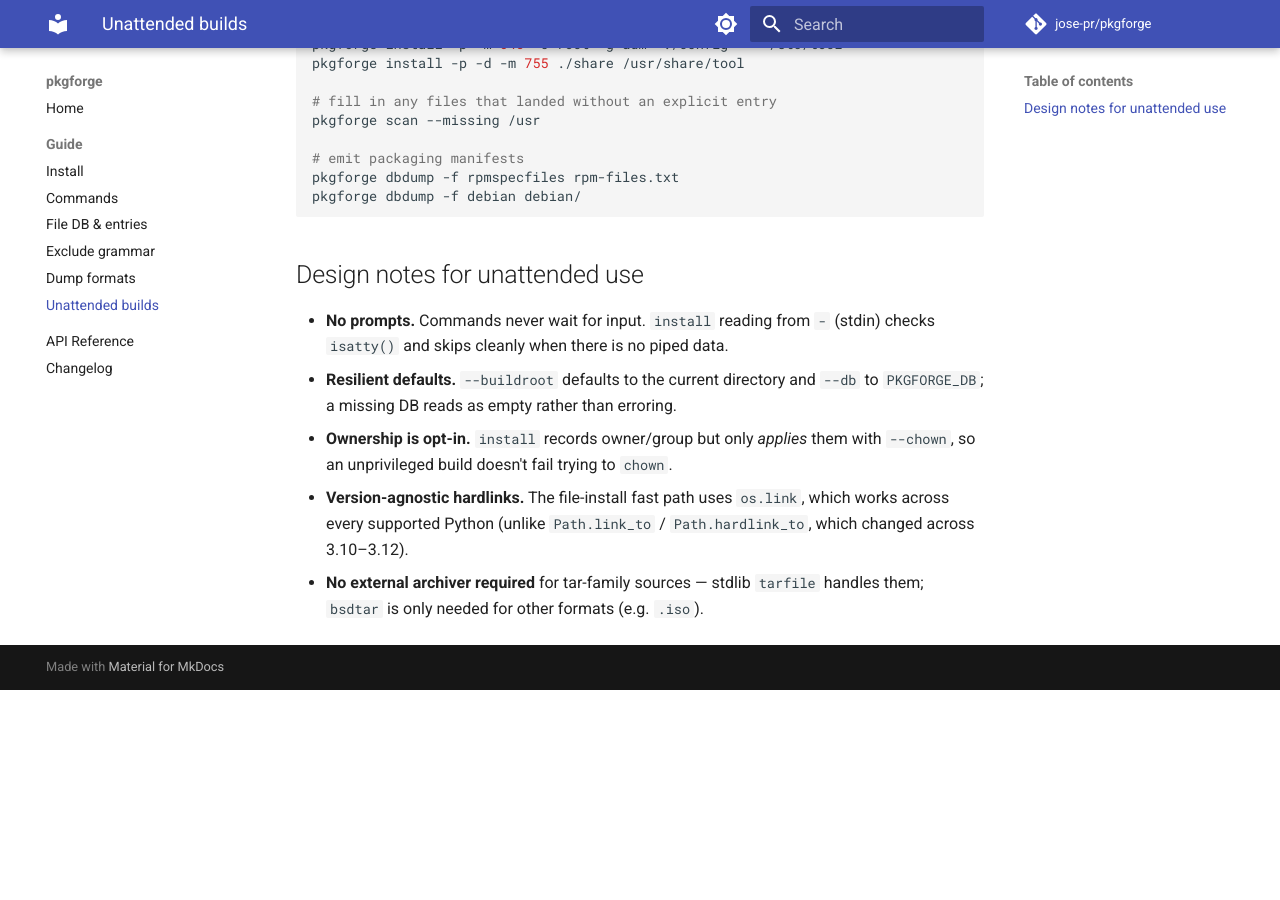
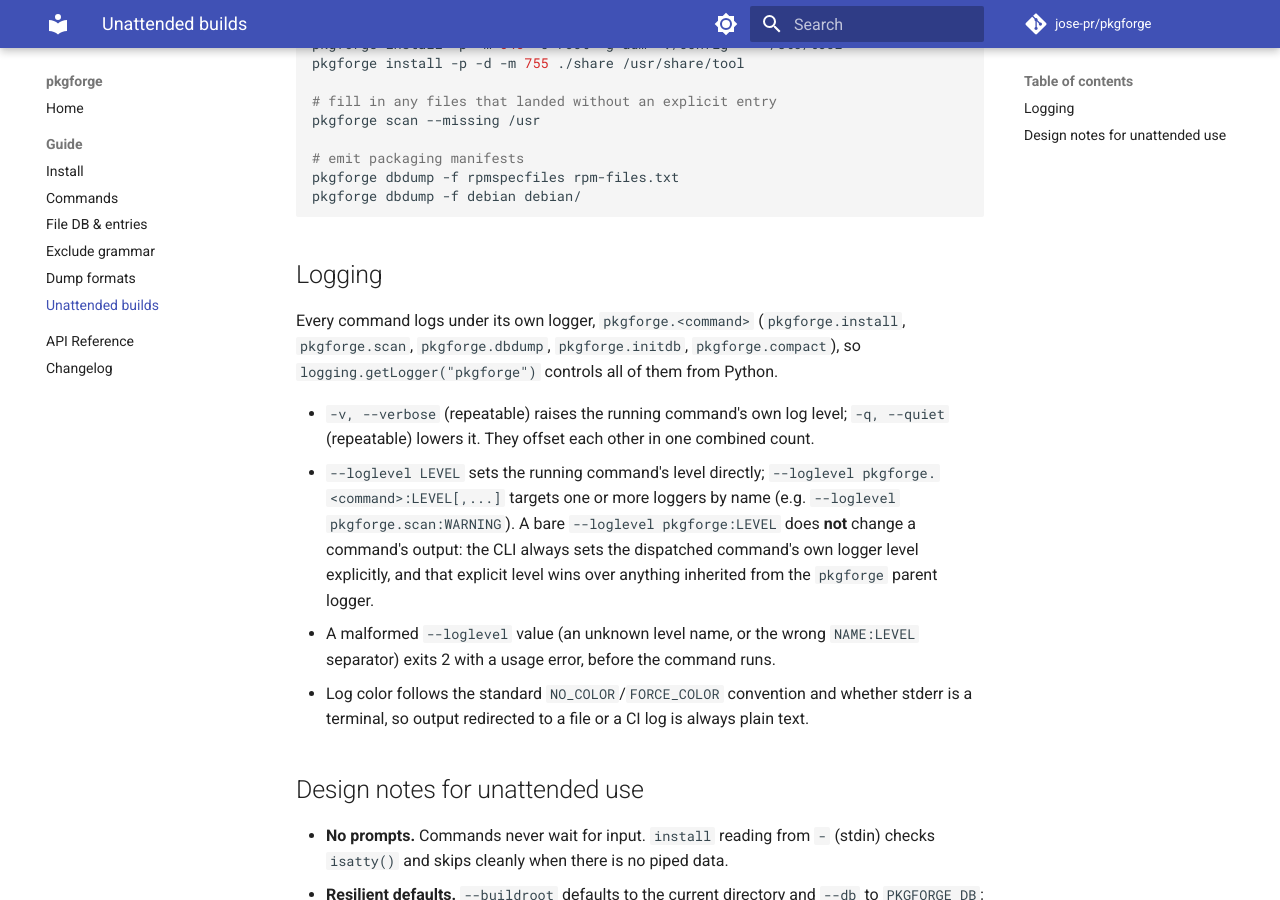
Before and after one commit to jose-pr/pkgforge, an MkDocs documentation site: the page built from docs/guide/unattended.md, in a window 1280 px wide and 900 px high, scrolled down 415 px. Built offline with MkDocs 1.6.1 and Material for MkDocs 9.7.7, drawn with Linux system fonts in a browser that asks for light colours; comment, search, counter and statistics services are not loaded; before the commit the page ends 1105 px from its top, so only the background shows below that.

Commit message:
docs: document -v, -q and --loglevel

````diff
--- a/docs/guide/unattended.md
+++ b/docs/guide/unattended.md
@@ -27,6 +27,27 @@ pkgforge dbdump -f rpmspecfiles rpm-files.txt
 pkgforge dbdump -f debian debian/
 ```
 
+## Logging
+
+Every command logs under its own logger, `pkgforge.<command>` (`pkgforge.install`,
+`pkgforge.scan`, `pkgforge.dbdump`, `pkgforge.initdb`, `pkgforge.compact`), so
+`logging.getLogger("pkgforge")` controls all of them from Python.
+
+- `-v, --verbose` (repeatable) raises the running command's own log level;
+  `-q, --quiet` (repeatable) lowers it. They offset each other in one combined
+  count.
+- `--loglevel LEVEL` sets the running command's level directly; `--loglevel
+  pkgforge.<command>:LEVEL[,...]` targets one or more loggers by name (e.g.
+  `--loglevel pkgforge.scan:WARNING`). A bare `--loglevel pkgforge:LEVEL` does
+  **not** change a command's output: the CLI always sets the dispatched
+  command's own logger level explicitly, and that explicit level wins over
+  anything inherited from the `pkgforge` parent logger.
+- A malformed `--loglevel` value (an unknown level name, or the wrong
+  `NAME:LEVEL` separator) exits 2 with a usage error, before the command runs.
+- Log color follows the standard `NO_COLOR`/`FORCE_COLOR` convention and
+  whether stderr is a terminal, so output redirected to a file or a CI log is
+  always plain text.
+
 ## Design notes for unattended use
 
 - **No prompts.** Commands never wait for input. `install` reading from `-`
````
Also changed, not shown: docs/guide/commands.md (+3 -0 lines), src/pkgforge/AGENTS.md (+5 -1 lines), 1 other file.
